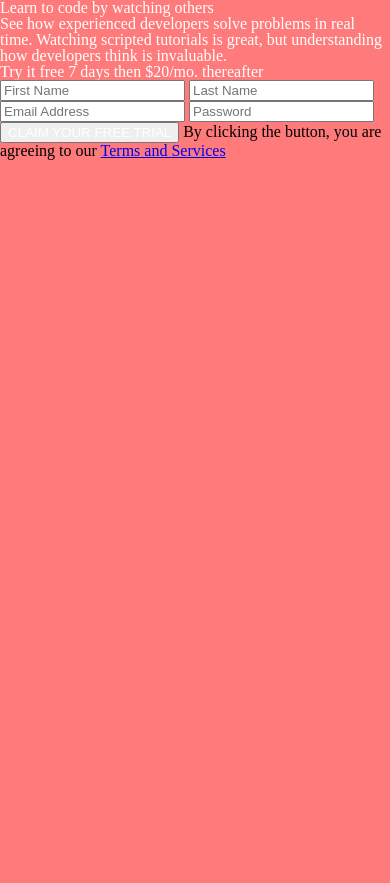
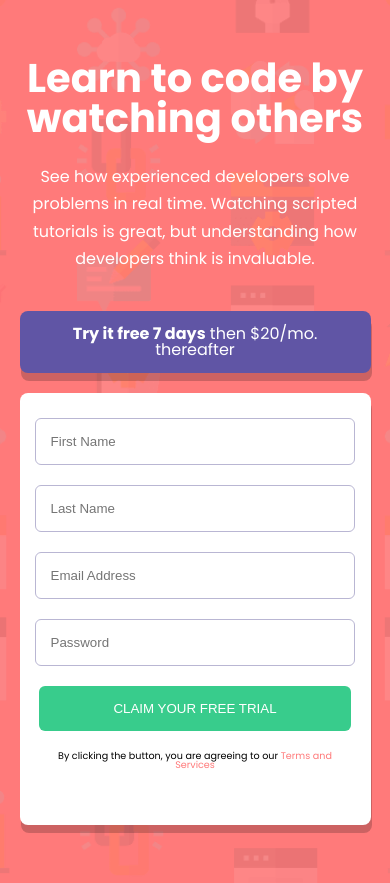
Before and after one commit to idongCodes/html-css-week5-assessment-ii, a plain HTML site: page index.html in a window 390 px wide. Before the commit the page ends 844 px from the top, so only its background shows below. Drawn offline with Linux system fonts and the light colour scheme.

Commit message:
Update Mobile Query Styles

```diff
--- a/styles.css
+++ b/styles.css
@@ -158,6 +158,84 @@ h1, h2, h3, h4, h5, h6, button, p {
 }
 
 /* --- Mobile Styles ---  */
-@media all and (min-width: 375px) {
+@media all and (min-width: 375px) and (max-width: 1440px) {
+	.container {
+		background-image: url('images/bg-intro-mobile.png');
+		background-repeat: no-repeat;
+		background-position: center;
+		background-size: cover;
+		height: 100vh;
+		display: flex;
+		flex-direction: column;
+		align-items: center;
+		justify-content: space-evenly;
+		text-align: center;
+		font-family: 'Poppins', sans-serif;
+		padding: 5%;
+	}
 
+	.description {
+		line-height: 1.7rem;
+	}
+
+	.title {
+		font-size: 2.5rem;
+		font-weight: 700;
+		margin-bottom: 25px;
+	}
+
+	.advert {
+		background-color: hsl(248, 32%, 49%);
+		text-align: center;
+		padding: 15px;
+		border-radius: 8px;
+		margin-bottom: 20px;
+		box-shadow: 1px 8px rgba(0, 0, 0, 0.2);
+	}
+
+	.div-advert span {
+		font-weight: bold;
+	}
+
+	form {
+		background: white;
+		border-radius: 8px;
+		padding: 15px;
+		display: flex;
+		flex-direction: column;
+		align-items: center;
+		justify-content: space-evenly;
+		box-shadow: 1px 8px rgba(0, 0, 0, 0.2);
+	}
+
+	form > * {
+		padding: 15px;
+		margin: 10px auto;
+		width: 90%;
+		border-radius: 6px;
+		border: 1px solid hsl(246, 25%, 77%);
+	}
+
+	button {
+		width: 97%;
+		border: none;
+		background: hsl(154, 59%, 51%);
+	}
+
+	form label {
+		display: none;
+	}
+
+	small {
+		font-size: .6rem;
+		text-align: center;
+		position: relative;
+		top: -15px;
+		border: none;
+	}
+
+	small a {
+		color: hsl(0, 100%, 74%);
+		text-decoration: none;
+	}
 }
```
